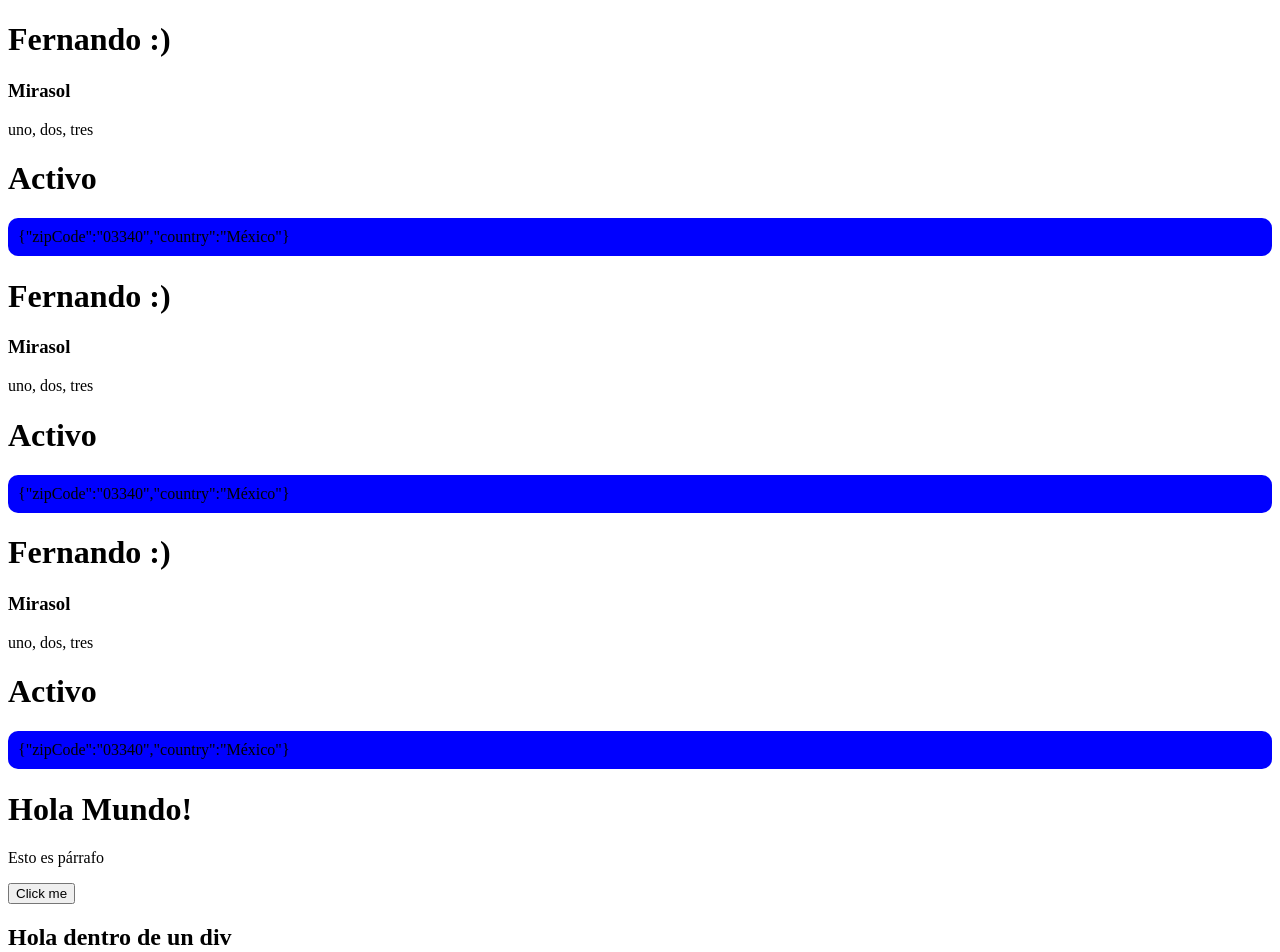
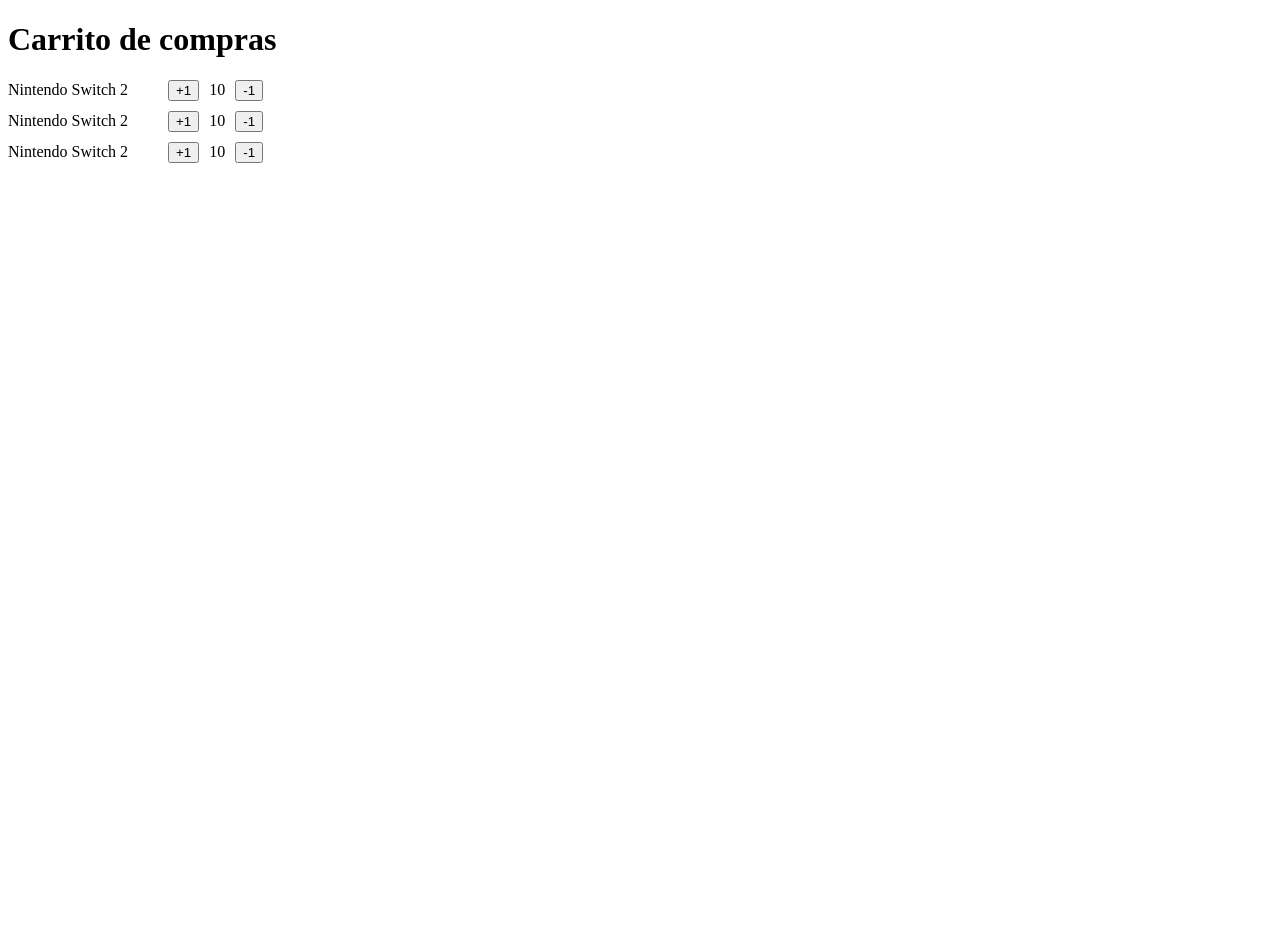
Before and after one commit to fhermq/react-first-steps, a React (Vite) app: page / in a window 1280 px wide. Shown: the top 952 px of the page. After the commit the page ends 800 px from the top, so only its background shows below. Built offline with nearby package versions, Linux system fonts and the light colour scheme.

Commit message:
Se agrega ItemCounter

```diff
--- a/src/FirstStepsApp.tsx
+++ b/src/FirstStepsApp.tsx
@@ -1,13 +1,21 @@
+import { ItemCounter } from "./shopping-cart/ItemCounter";
 
 export function FirstStepsApp() {
     return (
+
+        // <>
+        //     <h1>Hola Mundo!</h1>
+        //     <p>Esto es párrafo</p>
+        //     <button>Click me</button>
+        //     <div>
+        //         <h2>Hola dentro de un div</h2>
+        //     </div>
+        // </>
         <>
-            <h1>Hola Mundo!</h1>
-            <p>Esto es párrafo</p>
-            <button>Click me</button>
-            <div>
-                <h2>Hola dentro de un div</h2>
-            </div>
+            <h1>Carrito de compras</h1>
+            <ItemCounter />
+            <ItemCounter />
+            <ItemCounter />
         </>
     );
 }
--- a/src/main.tsx
+++ b/src/main.tsx
@@ -1,13 +1,10 @@
 import { StrictMode } from 'react'
 import { createRoot } from 'react-dom/client'
 import { FirstStepsApp } from './FirstStepsApp'
-import { MyAwesomeApp } from './MyAwesomeApp'
+// import { MyAwesomeApp } from './MyAwesomeApp'
 
 createRoot(document.getElementById('root')!).render(
   <StrictMode>
-    <MyAwesomeApp />
-    <MyAwesomeApp />
-    <MyAwesomeApp />
     <FirstStepsApp />
   </StrictMode>
 )
--- /dev/null
+++ b/src/shopping-cart/ItemCounter.tsx
@@ -0,0 +1,21 @@
+import type { CSSProperties } from "react"
+
+const myStyles:CSSProperties = {
+    display:'flex',
+    alignItems: 'center',
+    gap: 10,
+    marginTop: 10,
+}
+
+export const ItemCounter = () => {
+  return (
+    <section style={myStyles}>
+        <span style={{
+            width: 150,
+        }}>Nintendo Switch 2</span>
+        <button>+1</button>
+        <span>10</span>
+        <button>-1</button>
+    </section>
+  )
+}
```
